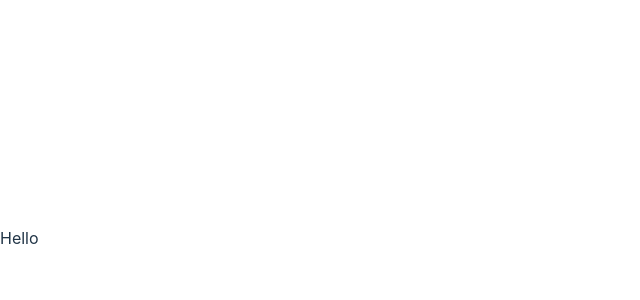
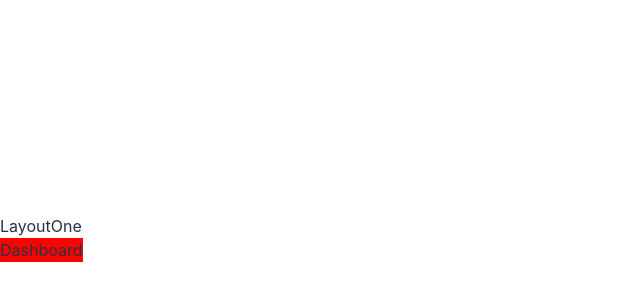
Before and after one commit to jeeva-sd/React-vite, a React (Vite) app: page /home/dashboard in a window 1280 px wide. Before the commit this address led to /. Shown: the part 162-462 px from the top of the page, without its empty margins (0-640 px from the left). Built offline with nearby package versions, Linux system fonts and the light colour scheme.

Commit message:
scss added.

```diff
--- a/src/app/views/components/common/PrivateRoute.tsx
+++ b/src/app/views/components/common/PrivateRoute.tsx
@@ -6,7 +6,7 @@ interface PrivateRouteProps {
 }
 
 const PrivateRoute = ({ children }: PrivateRouteProps): JSX.Element => {
-    const isAuthenticated = false;
+    const isAuthenticated = true;
 
     return (
         <>{!isAuthenticated ? <Navigate to="/" /> : <>{children}</>}</>
--- a/src/app/views/pages/dashboard/page.scss
+++ b/src/app/views/pages/dashboard/page.scss
@@ -0,0 +1,3 @@
+.dashboard {
+    background-color: red;
+}
--- a/src/app/views/pages/dashboard/page.tsx
+++ b/src/app/views/pages/dashboard/page.tsx
@@ -1,7 +1,8 @@
+import './page.scss';
 
 const Dashboard = () => {
     return (
-        <div>Dashboard</div>
+        <div className="dashboard">Dashboard</div>
     );
 };
 
```
